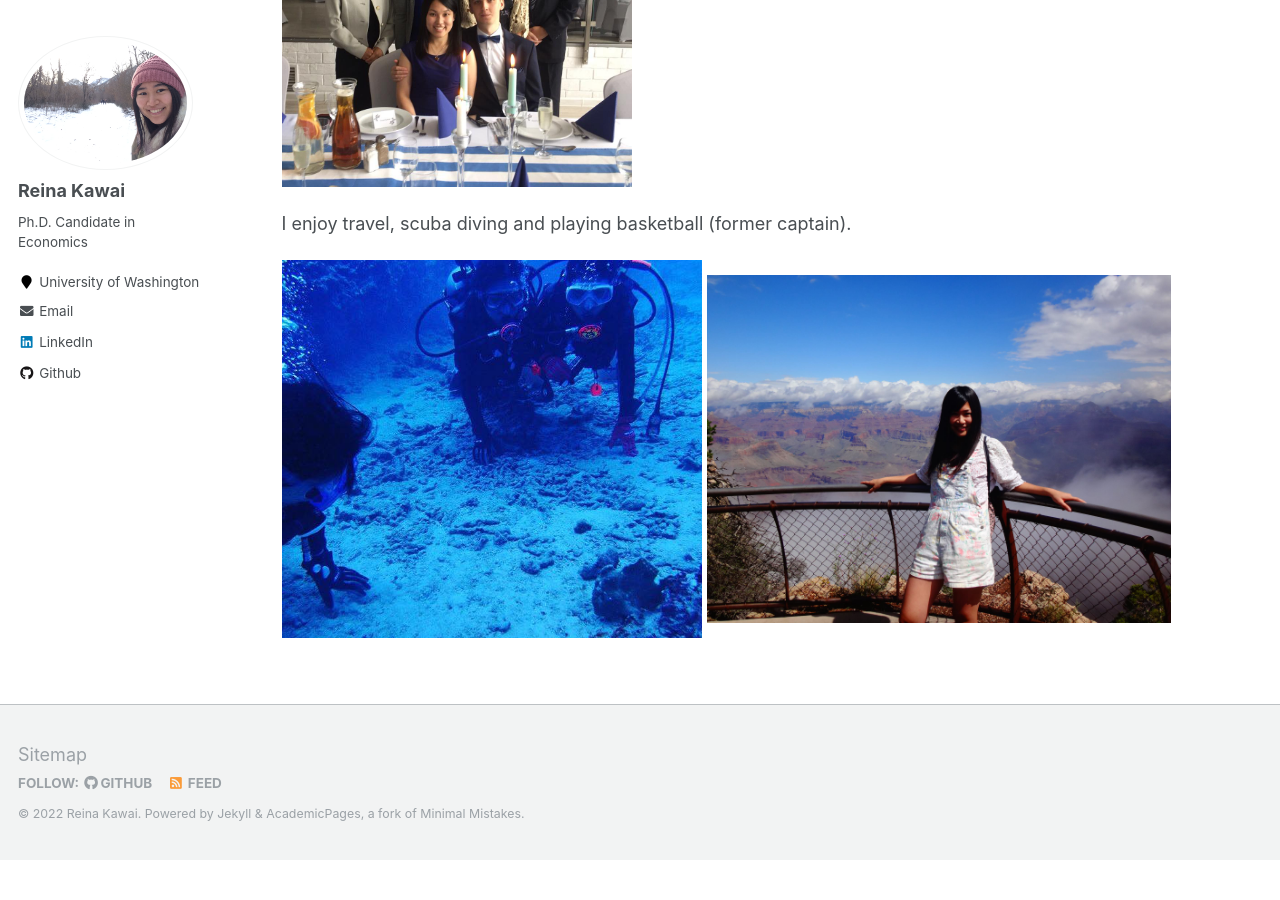
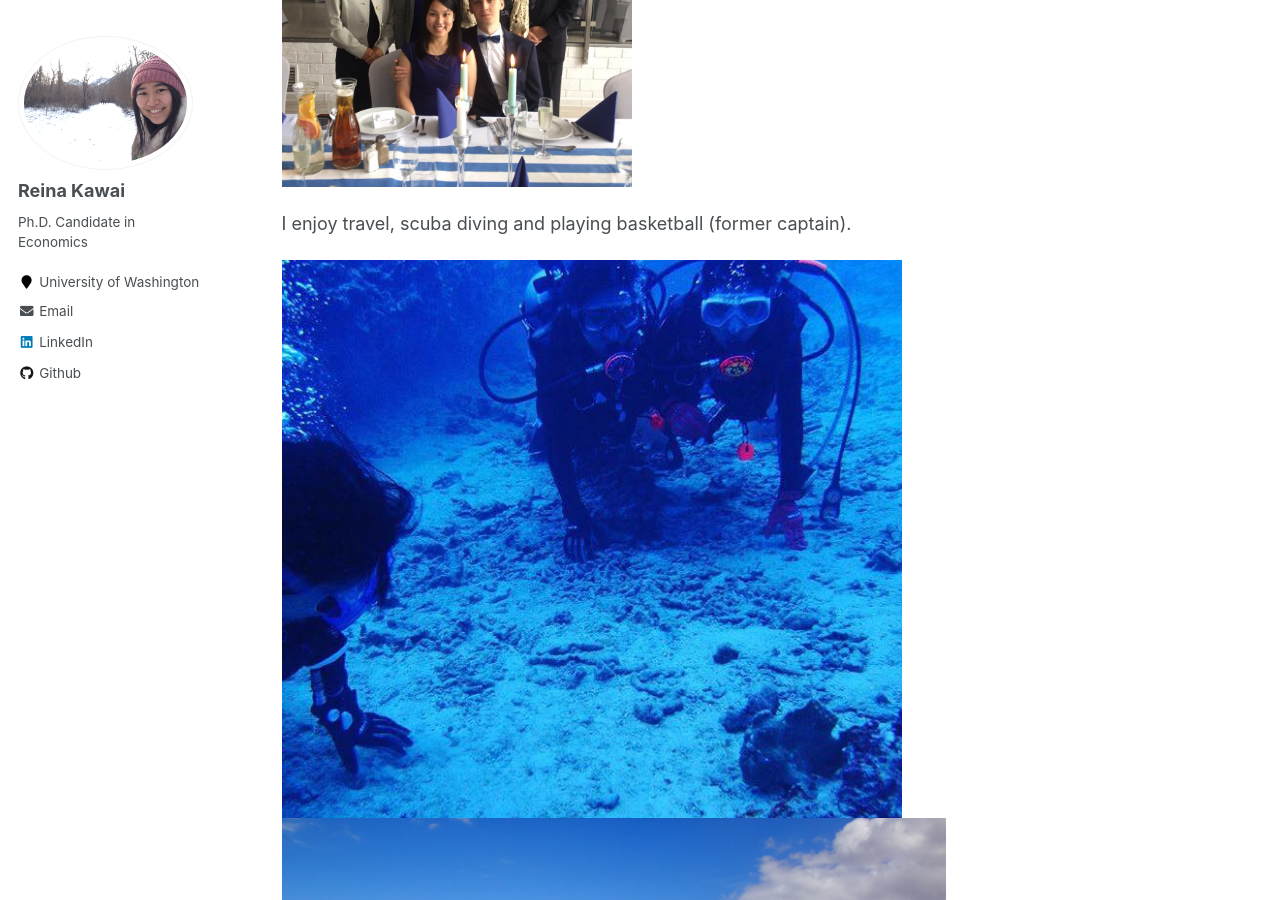
Before and after one commit to Reina-Kawai/Reina-Kawai.github.io, a Jekyll site: the page built from _pages/personal.md, in a window 1280 px wide and 900 px high, scrolled down 378 px. Built offline with Jekyll 4.4.1, drawn with Linux system fonts in a browser that asks for light colours; before the commit the page ends 1238 px from its top, so only the background shows below that.

Commit message:
Update personal.md

```diff
--- a/_pages/personal.md
+++ b/_pages/personal.md
@@ -14,6 +14,6 @@ My older sister's wedding in Gdynia, Poland with my family and brother-in-law. :
 I enjoy travel, scuba diving and playing basketball (former captain).
 
 <p float="left">
-<img src="https://Reina-Kawai.github.io/images/fam-scuba-diving.jpg" width="420" />
-<img src="https://Reina-Kawai.github.io/images/personal_grand_canyon.jpg" width="464" />
+<img src="https://Reina-Kawai.github.io/images/fam-scuba-diving.jpg" width="620" />
+<img src="https://Reina-Kawai.github.io/images/personal_grand_canyon.jpg" width="664" />
 </p>
```
